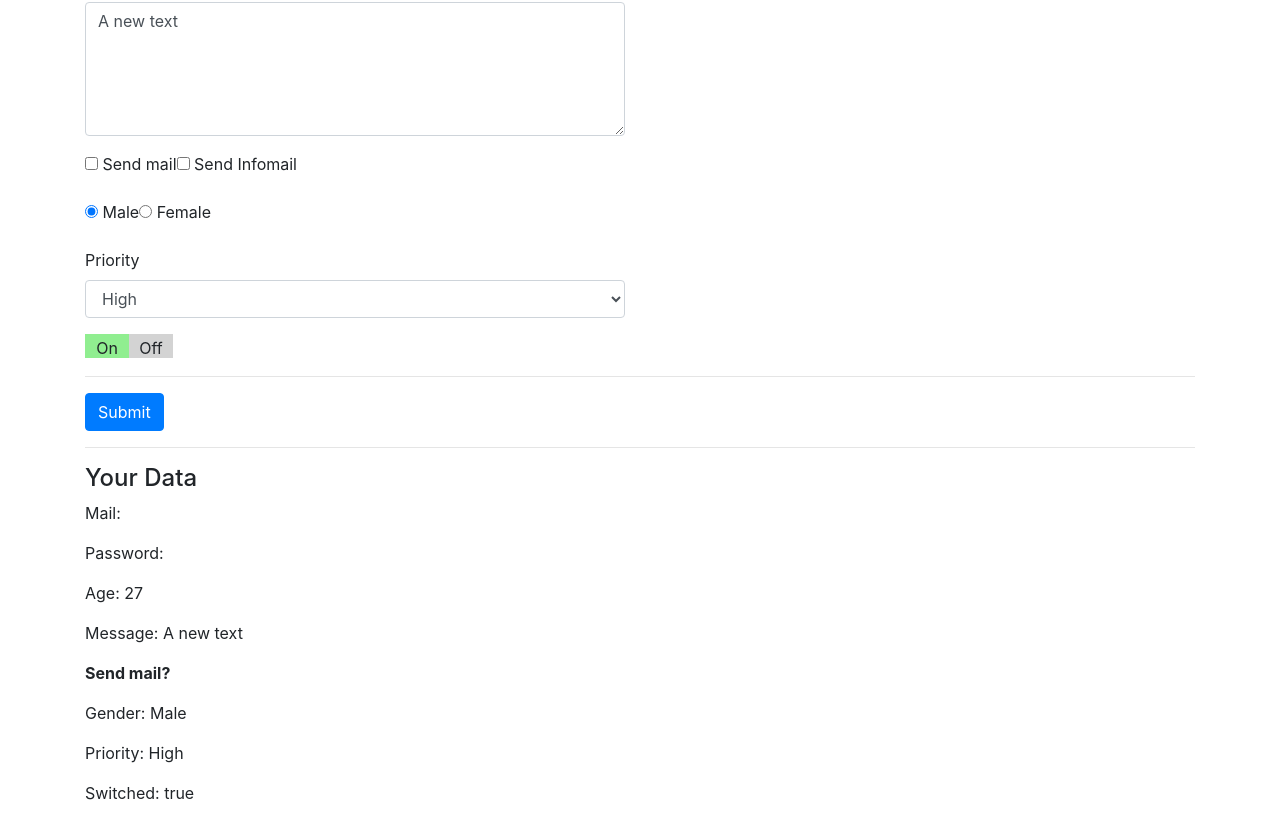
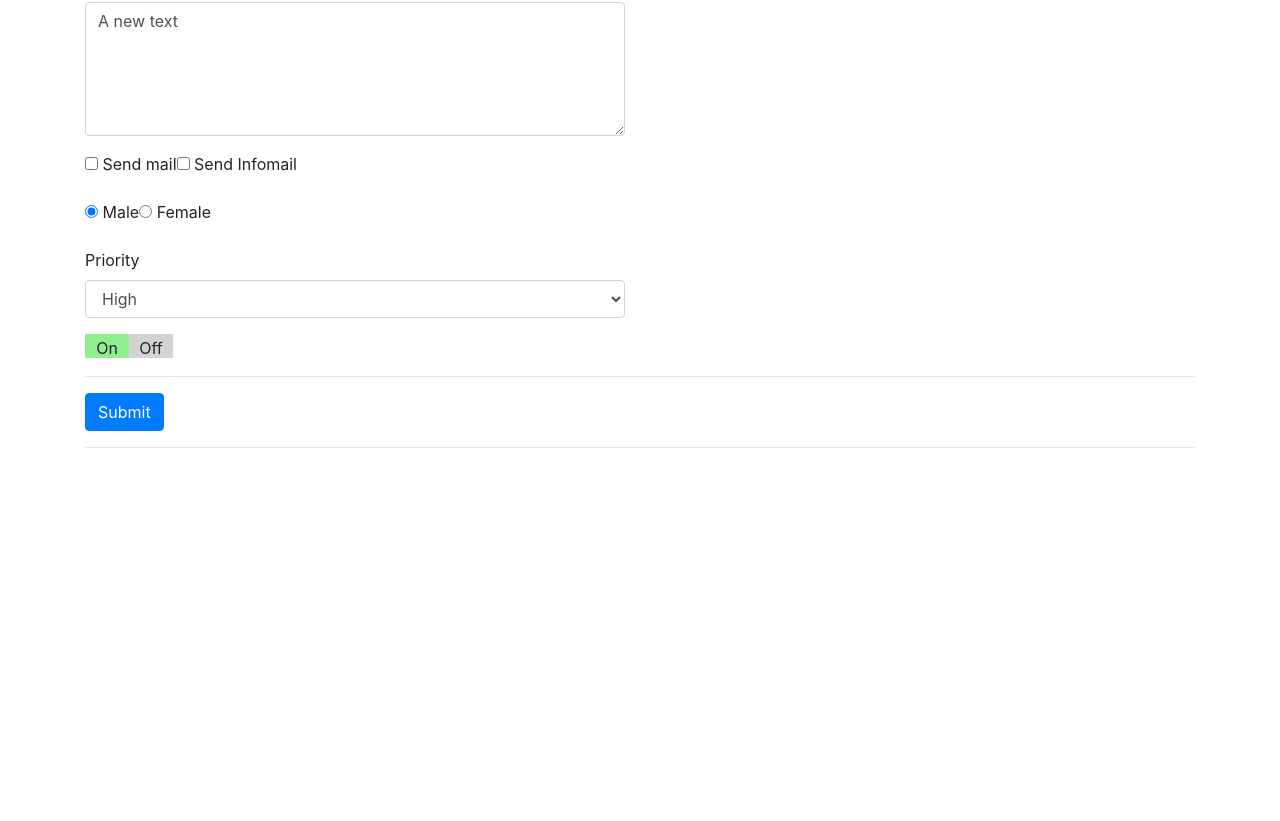
Before and after one commit to leriil/vue-first-steps, a Vue app: page / in a window 1280 px wide. Shown: the part 369-1190 px from the top of the page. After the commit the page ends 833 px from the top, so only its background shows below. Built offline with nearby package versions, Linux system fonts and the light colour scheme; a web font is replaced by a local one.

Commit message:
submitting a form

```diff
--- a/src/App.vue
+++ b/src/App.vue
@@ -96,14 +96,14 @@
         <hr>
         <div class="row">
             <div class="col-xs-12 col-sm-8 col-sm-offset-2 col-md-6 col-md-offset-3">
-                <button class="btn btn-primary">
+                <button class="btn btn-primary" @click.prevent="submitted">
                     Submit
                 </button>
             </div>
         </div>
     </form>
     <hr>
-    <div class="row">
+    <div class="row" v-if="isSubmitted">
          <div class="col-xs-12 col-sm-8 col-sm-offset-2 col-md-6 col-md-offset-3">
              <div class="panel panel-default">
                  <div class="panel-heading">
@@ -136,6 +136,7 @@
     data(){
         return{
             // we bind the property to the input field using v-model
+            isSubmitted: false,
             userData:{
                 email:'',
                 password:'',
@@ -151,6 +152,11 @@
     },
     components:{
         appSwitch: Switch
+    },
+    methods:{
+        submitted(){
+            this.isSubmitted=true;
+        }
     }
 }
 </script>
```
